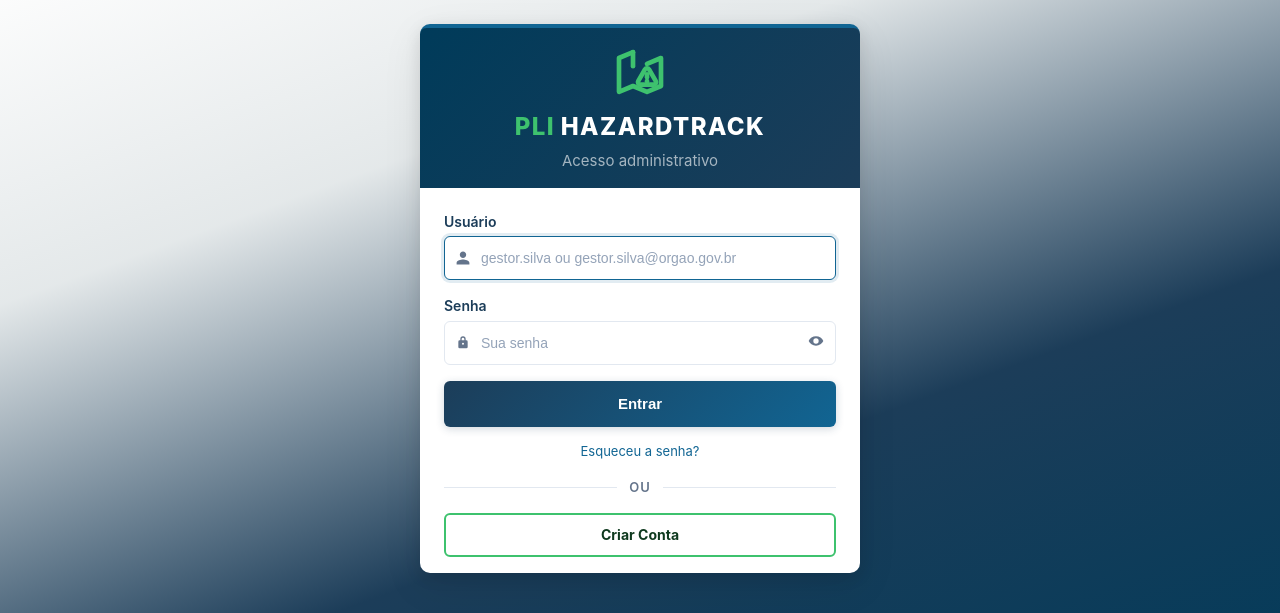
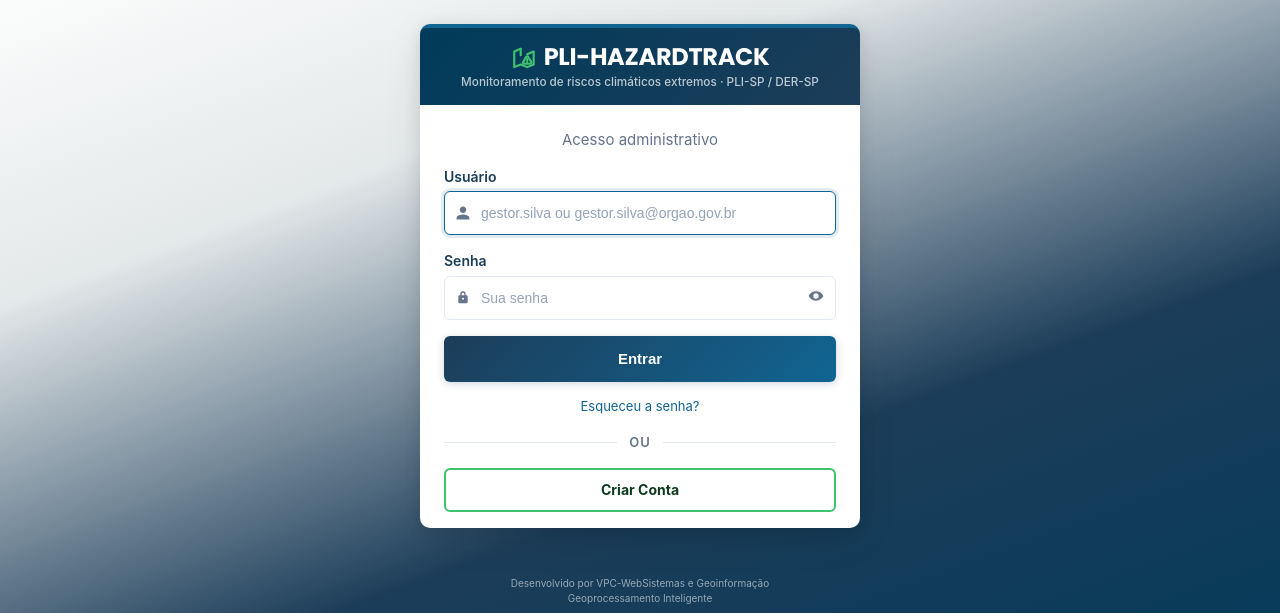
Before and after one commit to vpcapanema/PLI-HazardTrack, a Flask app: page /admin/login in a window 1280 px wide. Shown: the part 50-663 px from the top of the page. Run offline with Flask 3, Linux system fonts and the light colour scheme; some libraries are stand-ins or nearby versions.

Commit message:
fix(login): aplicar a identidade visual fixa da marca
A marca tem estrutura fixa: icone em verde + nome em branco na primeira
linha; slogan · PLI-SP na segunda; centralizada. O login pintava "PLI"
de verde e empilhava o icone sobre o nome. Passa ao mesmo bloco da
sidebar: icone, "PLI-HAZARDTRACK" em branco e o slogan abaixo, a 49% do
nome, com Poppins carregada na pagina. "Acesso administrativo" sai do
bloco da marca, que nao admite linha extra.

Co-Authored-By: Claude Fable 5.1 <noreply@anthropic.com>

```diff
--- a/static/admin.css
+++ b/static/admin.css
@@ -282,12 +282,29 @@ body.access-page .access-main {
     background: linear-gradient(135deg, var(--pli-primary) 0%, var(--pli-secondary) 100%);
 }
 
+/* Mesma marca da sidebar: icone verde + nome branco; slogan · PLI-SP abaixo. */
+.access-branding {
+    /* Escala da marca: nome = 1em, slogan = 0.49em (proporcao da referencia). */
+    font-size: 1.5rem;
+}
+
+.access-brand-head {
+    display: flex;
+    align-items: center;
+    justify-content: center;
+    gap: 0.45rem;
+    margin: 0;
+    font-size: 1em;
+    color: #fff;
+}
+
 .access-app-icon {
-    width: 56px;
-    height: 56px;
-    margin: 0 auto 0.6rem;
-    display: block;
+    flex-shrink: 0;
+    display: inline-flex;
+    width: 1.08em;
+    height: 1.08em;
     color: var(--pli-verde);
+    line-height: 0;
 }
 
 .access-app-icon svg {
@@ -296,31 +313,28 @@ body.access-page .access-main {
     display: block;
 }
 
-.access-app-title {
-    display: flex;
-    align-items: baseline;
-    justify-content: center;
-    gap: 0.35rem;
-    font-size: 1.5rem;
-    font-weight: 800;
-    margin: 0 0 0.35rem;
-    letter-spacing: 0.06em;
-    text-transform: uppercase;
+.access-app-name {
+    font-family: 'Poppins', 'Inter', system-ui, sans-serif;
+    font-size: 1em;
+    font-weight: 700;
+    letter-spacing: -0.3px;
+    line-height: 1.1;
+    white-space: nowrap;
 }
 
-.access-app-title-pli {
-    color: var(--pli-verde);
-}
-
-.access-app-title-name {
-    color: #fff;
+.access-context {
+    margin: 0 0 var(--space-lg);
+    text-align: center;
+    font-size: 0.9375rem;
+    color: var(--muted);
 }
 
 .access-app-subtitle {
-    font-size: 0.9375rem;
-    color: rgba(255, 255, 255, 0.62);
-    margin: 0;
-    line-height: 1.45;
+    margin: 0.28rem 0 0;
+    color: rgba(255, 255, 255, 0.72);
+    font-size: 0.49em;
+    font-weight: 500;
+    line-height: 1.2;
 }
 
 .access-field {
--- a/templates/admin_login.html
+++ b/templates/admin_login.html
@@ -6,6 +6,7 @@
     <meta name="robots" content="noindex,nofollow">
     <title>PLI-HazardTrack — Administração</title>
     <link rel="icon" type="image/svg+xml" href="{{ url_for('static', filename='favicon.svg') }}">
+    <link href="https://fonts.googleapis.com/css2?family=Poppins:wght@600;700&display=swap" rel="stylesheet">
     <link rel="stylesheet" href="{{ url_for('static', filename='admin.css') }}">
 </head>
 <body class="access-page">
@@ -20,6 +21,7 @@
         <div class="access-login-wrapper">
             <section id="login-panel" class="access-login-card">
                 <div class="access-branding">
+                    <h2 class="access-brand-head">
                         <span class="access-app-icon" aria-hidden="true">
                             <svg viewBox="0 0 24 24" fill="none" stroke="currentColor"
                                 stroke-width="2" stroke-linecap="round" stroke-linejoin="round"
@@ -31,12 +33,11 @@
                                 <path d="M15 15.9v.1" />
                             </svg>
                         </span>
-                    <h2 class="access-app-title">
-                        <span class="access-app-title-pli">PLI</span>
-                        <span class="access-app-title-name">HazardTrack</span>
+                        <span class="access-app-name">PLI-HAZARDTRACK</span>
                     </h2>
-                    <p class="access-app-subtitle">Acesso administrativo</p>
+                    <p class="access-app-subtitle">Monitoramento de riscos climáticos extremos · PLI-SP / DER-SP</p>
                 </div>
+                <p class="access-context">Acesso administrativo</p>
 
                 {% if not backend_configured %}
                 <div class="access-feedback" role="alert">
```
Lines whose indentation alone changed are shown as unchanged.
